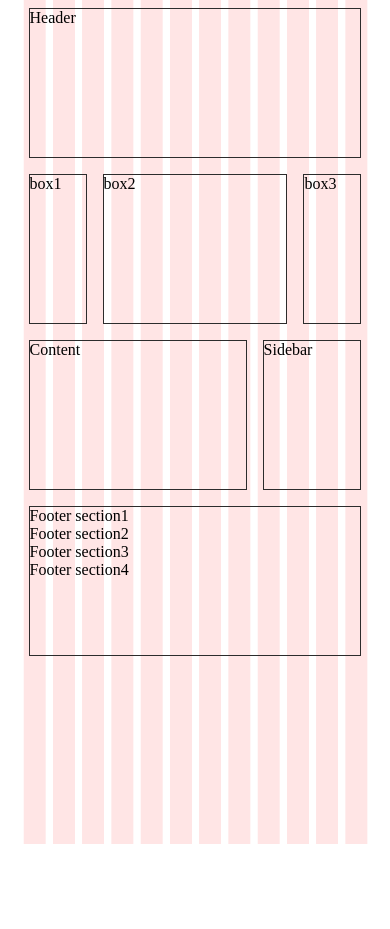
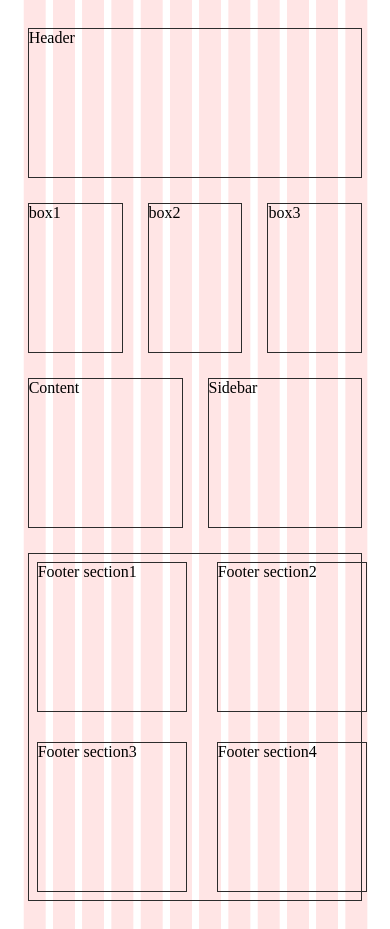
Before and after one commit to EiJey11/Responsiv-layout-med-CSS-grids, a plain HTML site: page index.html in a window 390 px wide. Before the commit the page ends 844 px from the top, so only its background shows below. Drawn offline with Linux system fonts and the light colour scheme.

Commit message:
Add changes with Media queries

```diff
--- a/css/style.css
+++ b/css/style.css
@@ -1,15 +1,22 @@
 body {
 	background: url(../img/12_col.gif) center top repeat-y;
 	background-size: 90%;
+  display: grid;
 }
+  /********** GRID Area *************/
 
-
-  .container {
+  #container {
     display: grid;
-    width: 89%;
-    margin-left: 5.5%;
-    grid-gap: 1em;
-    grid-auto-rows: 150px;
+    width: 89.5%;
+    margin: 20px auto;
+    grid-gap: 25px;
+    grid-template-columns: repeat(12, 1fr);
+    grid-template-rows: repeat(4, 150px);
+    grid-template-areas:
+    "header header header header"
+    ".item_1 .item_2 .item_2 item_3"
+    "main main main aside"
+    "footer footer footer footer";
   }
 
   header,
@@ -20,57 +27,132 @@ body {
     border: 0.5px solid rgb(44, 44, 44);
   }
 
+  [class*="footer_section"] {
+    border: 0.5px solid rgb(44, 44, 44);
+  }
+
+  /********** GRID Items *************/
+
   header {
-    grid-column: 1/8;
+    grid-column: 1/13;
     grid-row: 1/1;
   }
 
   .item_1 {
-    grid-column: 1/2;
-    grid-row: 2/2;
+    grid-column: 1/3;
+    grid-row: 2/3;
   }
 
   .item_2 {
-    grid-column: 2/7;
+    grid-column: 3/11;
     grid-row: 2/3;
   }
 
   .item_3 {
-    grid-column: 7/8;
+    grid-column: 11/13;
     grid-row: 2/2;
   }
 
   main {
-    grid-column: 1/6;
+    grid-column: 1/10;
     grid-row: 3/3;
   }
 
   aside {
-    grid-column: 6/8;
+    grid-column: 10/13;
     grid-row: 3/3;
   }
 
   footer {
-    grid-column: 1/8;
+    grid-column: 1/13;
     grid-row: 4/4;
+    display: grid;
+    grid-template-columns: repeat(4, 1fr);
+    padding: 8px;
+    grid-gap: 30px;
+  }
+
+  /********** Media queries *************/
+
+@media only screen and (max-width: 1200px) {
+
+  .item_1 {
+    grid-column: 1/4;
+    grid-row: 2/3;
+  }
+
+  .item_2 {
+    grid-column: 4/10;
+    grid-row: 2/3;
+  }
+
+  .item_3 {
+    grid-column: 10/13;
+    grid-row: 2/2;
+  }
+
+  main {
+    grid-column: 1/9;
+    grid-row: 3/3;
+  }
+
+  aside {
+    grid-column: 9/13;
+    grid-row: 3/3;
+  }
+
+}
+
+@media only screen and (max-width: 960px) {
+  .item_1 {
+    grid-column: 1/5;
+    grid-row: 2/3;
+  }
+
+  .item_2 {
+    grid-column: 5/9;
+    grid-row: 2/3;
+  }
+
+  .item_3 {
+    grid-column: 9/13;
+    grid-row: 2/2;
+  }
+
+  main {
+    grid-column: 1/7;
+    grid-row: 3/3;
+  }
+
+  aside {
+    grid-column: 7/13;
+    grid-row: 3/3;
+  }
+
+  footer {
+    grid-template-columns: repeat(12, 1fr);
+    grid-row: 4/6;
+    grid-auto-rows: 150px;
   }
 
   .footer_section1 {
-    grid-column: 1/2;
-    grid-row: 4/4;
+    grid-column: 1/7;
+    grid-row: 1/1;
   }
 
   .footer_section2 {
-    grid-column: 2/4;
-    grid-row: 4/4;
+    grid-column: 7/13;
+    grid-row: 1/1;
   }
 
   .footer_section3 {
-    grid-column: 4/6;
-    grid-row: 4/4;
+    grid-column: 1/7;
+    grid-row: 2/2;
   }
 
-  .footer .footer_section4 {
-    grid-column: 6/8;
-    grid-row: 4/4;
+  .footer_section4 {
+    grid-column: 7/13;
+    grid-row: 2/2;
   }
+
+  }
--- a/index.html
+++ b/index.html
@@ -8,7 +8,7 @@
 	<link rel="stylesheet" href="css/style.css">
 </head>
 <body>
-    <id class="container">
+    <div id="container">
         <header>Header</header>
         <div class="item item_1">box1</div>
         <div class="item item_2">box2</div>
--- /dev/null
+++ b/style.css
@@ -0,0 +1,3 @@
+body {
+    display: grid;
+}
```
